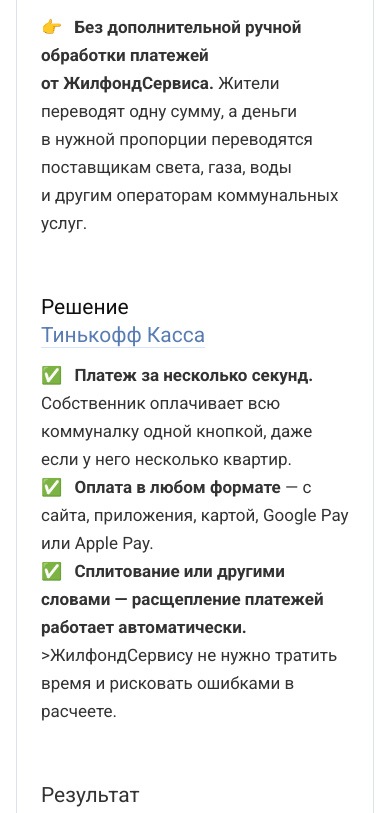
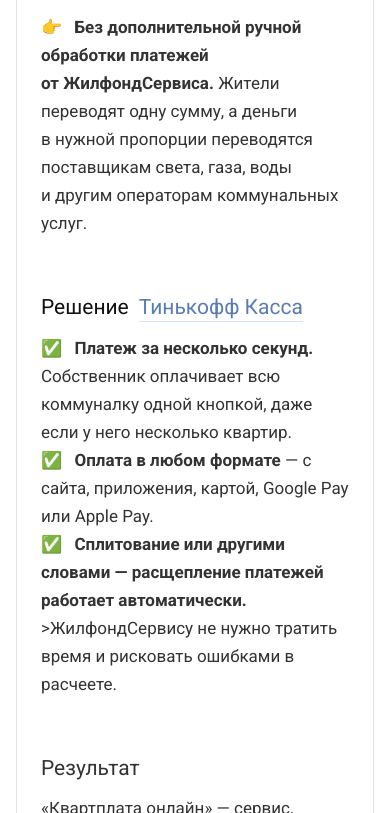
Before and after one commit to Egornikolaev97/test-tinkoff-journal, a plain HTML site: page index.html in a window 390 px wide. Shown: the part 1968-2781 px from the top of the page. Drawn offline with Linux system fonts and the light colour scheme.

Commit message:
refactor: section__title_solution: add flex-box

```diff
--- a/blocks/section/section.css
+++ b/blocks/section/section.css
@@ -11,6 +11,9 @@
 
 .section__title_solution {
   color: #111111;
+  display: flex;
+  flex-direction: row;
+  flex-wrap: wrap;
 }
 
 .section__link {
@@ -26,6 +29,10 @@
 
 .section__element {
   margin: 0 0 16px;
+}
+
+.section__element:last-child {
+  margin-bottom: 0;
 }
 
 .section__arrow {
@@ -74,9 +81,3 @@
     line-height: 24px;
   }
 }
-
-@media screen and (min-width: 320px) and (max-width: 768px) {
-  .section__title_solution {
-    max-width: 180px;
-  }
-}
```
